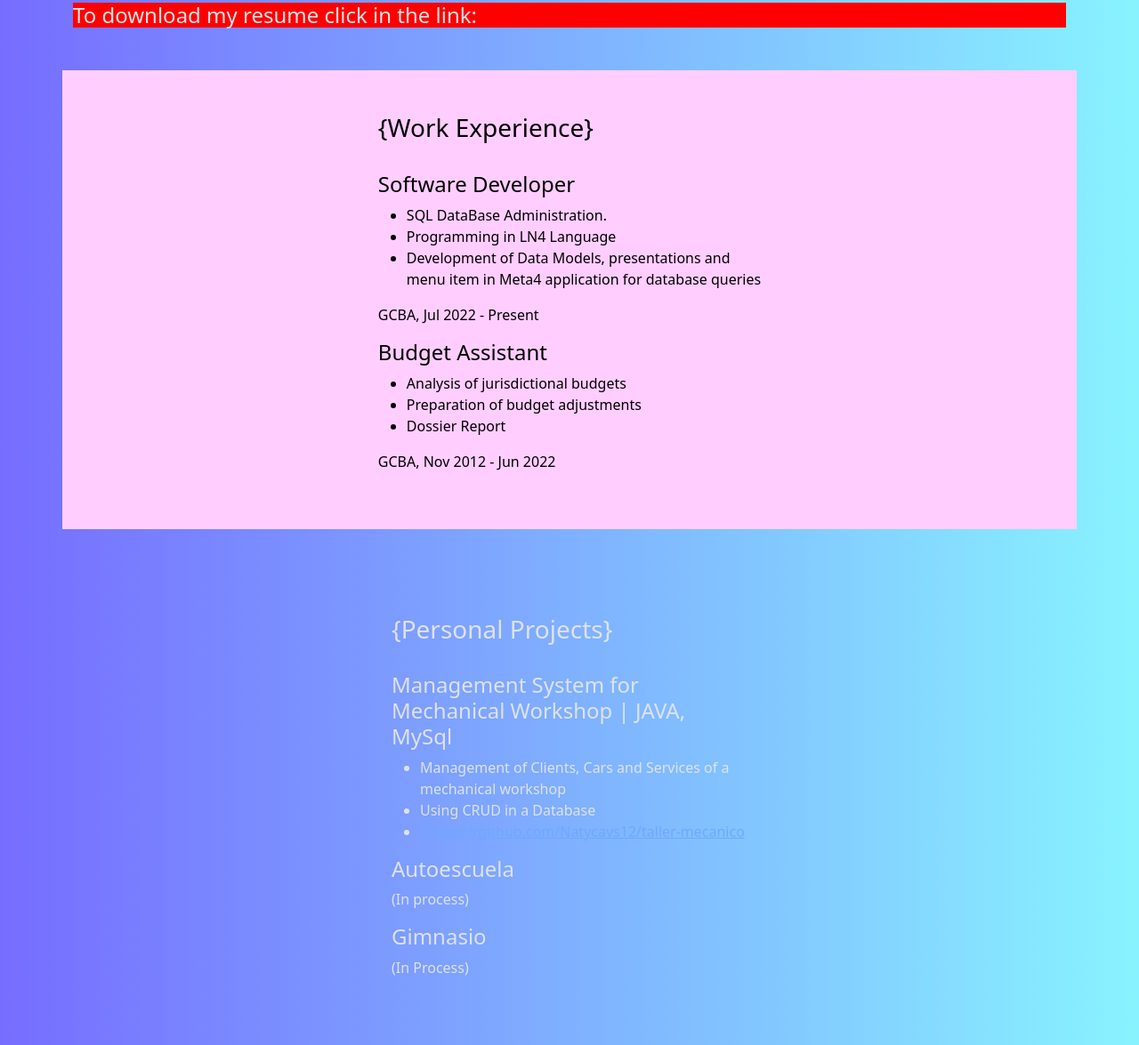
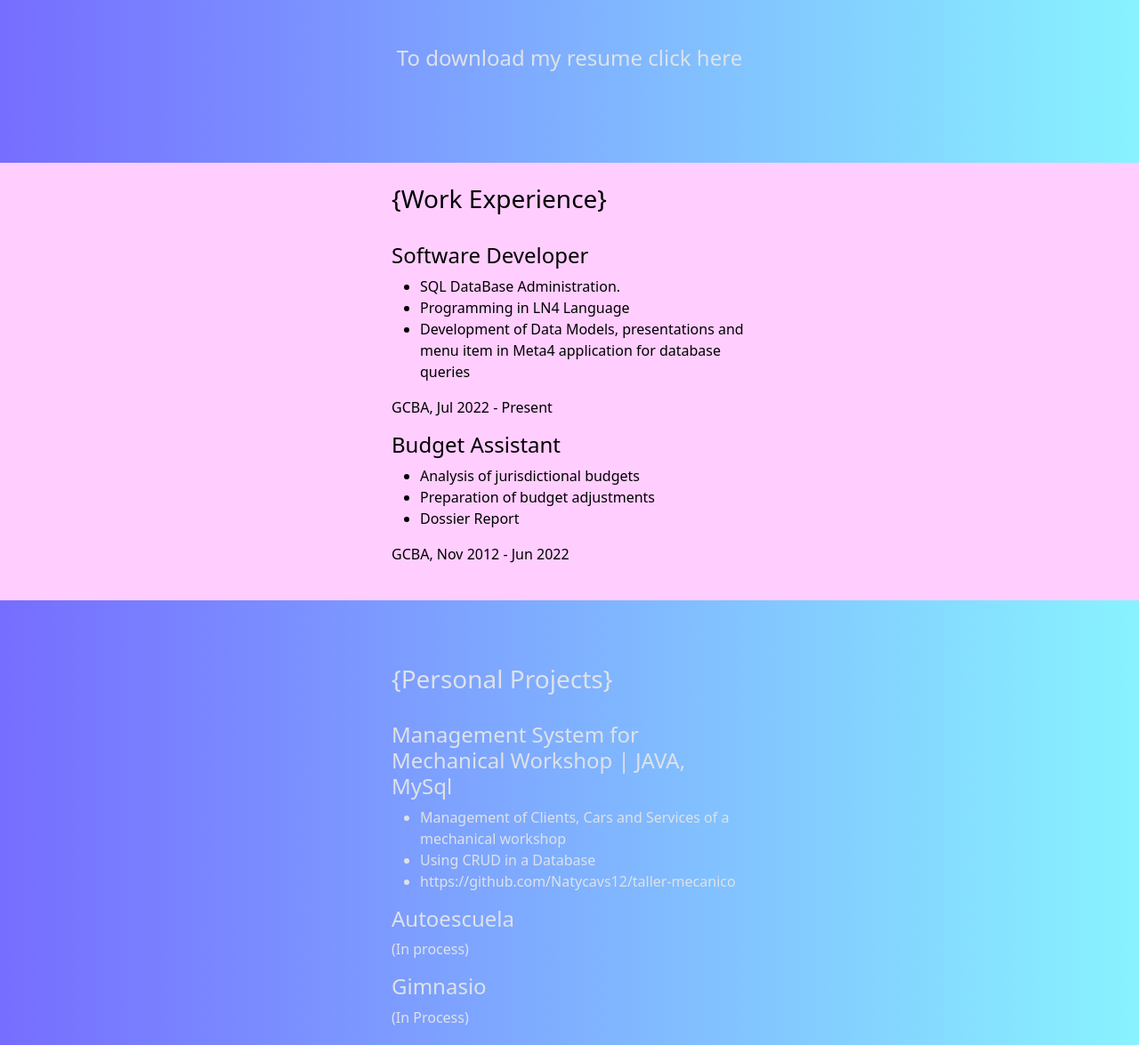
Before and after one commit to Natycavs12/portfolio, a plain HTML site: page index.html in a window 1280 px wide. Shown: the part 575-1750 px from the top of the page at 89% size. Drawn offline with nearby package versions, Linux system fonts and the light colour scheme.

Commit message:
arreglos varios

```diff
--- a/index.html
+++ b/index.html
@@ -59,18 +59,11 @@
 
     <div class="container py-5 my-5 ">
     <section class="row presentation hstack rounded-3 flex-lg-row" id="presentation">
-        <!-- <div class="photo col-sm-12 order-sm-1 col-md-6 p-md-3"> -->
-        <!-- <div class="photo p-4 col-lg-5 ">  -->
-        <!-- <div class="photo p-4 p-md-4 m-e-4 col-lg-6 "> -->
         <div class="photo p-4 p-md-4 m-e-4 col-lg-6 d-flex align-items-center justify-content-center">
             <img src="/src/pres.jpg" class="rounded-3 ">
         </div>
 
-        <!-- <div class="aboutme col-sm-12 order-sm-2 ps-md-5 col-md-6 "> -->
-        <!-- <div class="aboutme p-4 col-lg-6 "> -->
         <div class="aboutme p-4 col-lg-6 d-flex flex-column align-items-center justify-content-center">
-        <!-- <div class="aboutme p-4 col-lg-6 d-flex flex-column align-items-center"> -->
-            <!-- <div class="d-flex flex-column align-items-center justify-content-center"> -->
                 <div>
             <h4>Hello there! I am</h4>
             <h1>Natalia Belén Barrón</h1>
@@ -177,16 +170,19 @@
     </section>
 </div><!-- cierra div .container-->
 
-<div class="container ">
-    <section class="download my-5" id="download">
-        <h4>To download my resume click in the link:
+<div>
+    <section class="my-5 py-5 d-flex justify-content-center">
+        <div class="cont_resume">
+        <h4>To download my resume click
+            <a href="https://drive.google.com/file/d/1HKId56Zrymh0dte3MSP2onkw-tnBlaYS/view?usp=sharing"
+            target="_blank" class="no-deco">here</a>
         </h4>
+    </div>
     </section>
 </div>
 
-<!-- <div class="container ms-0 ps-0 min-vw-100"> -->
-<div class="container px-0 ">
-    <section class="work_experience my-5 py-5 d-flex justify-content-center " id="work_experience">
+<div>
+    <section class="work_experience p-4 p-md-4 my-5 py-5 d-flex justify-content-center" id="work_experience">
         <div class="cont_work_exp">
         <h3>{Work Experience}</h3>
         <br>
@@ -194,7 +190,7 @@
         <ul>
             <li>SQL DataBase Administration.</li>
             <li>Programming in LN4 Language</li>
-            <li>Development of Data Models, presentations and <br>
+            <li>Development of Data Models, presentations and
                 menu item in Meta4 application for database queries</li>
         </ul>
         <p>GCBA, Jul 2022 - Present</p>
@@ -210,8 +206,8 @@
     </section>
 </div>
 
-<div class="container   ">
-    <section class="portfolio my-5 py-5 d-flex justify-content-center " id="portfolio">
+<div>
+    <section class="my-5 py-5 p-4 p-md-4 d-flex justify-content-center" id="portfolio">
         <div class="cont_portfolio">
         <h3>{Personal Projects}</h3>
         <br>
@@ -219,7 +215,8 @@
         <ul>
             <li>Management of Clients, Cars and Services of a mechanical workshop</li>
             <li>Using CRUD in a Database</li>
-            <li><a href="https://github.com/Natycavs12/taller-mecanico" target="_blank">• https://github.com/Natycavs12/taller-mecanico</a></li>
+            <li><a href="https://github.com/Natycavs12/taller-mecanico" target="_blank" class="no-deco">
+                https://github.com/Natycavs12/taller-mecanico</a></li>
         </ul>
 
         <h4>Autoescuela</h4>
@@ -230,9 +227,9 @@
     </section>
 </div>
 
-<div class="container px-0 cont_education">
-    <section class="education my-5 py-5 ps-5 d-flex justify-content-center " id="education">
-        <div>
+<div>
+    <section class="education my-5 py-5 d-flex justify-content-center" id="education">
+        <div class="cont_education">
         <h3>{Education}</h3>
         <br>
         <h4>INSPT</h4>
@@ -250,9 +247,10 @@
     </section>
 </div>
 
-<div class="container cont_lang">
-    <section class="languages my-5 py-5 d-flex justify-content-center " id="languages">
-        <div>
+<div>
+    <section class="my-5 py-5 d-flex justify-content-center" id="languages">
+        <div class="cont_language">
+
         <h3>{Languages}</h3>
         <br>
 
@@ -265,10 +263,10 @@
     </section>
 </div>
 
-<!-- <div class="container ps-0 min-vw-100 m-auto"> -->
-<div class="container px-0 cont_tech">
-    <section class="technologies mt-5 py-5 d-flex justify-content-center " id="technologies">
-        <div>
+<div>
+    <section class="technologies my-5 py-5 p-4 p-md-4 d-flex justify-content-center" id="technologies">
+        <div class="cont_tech">
+
         <h3>{Technologies}</h3>
         <br>
         <ul>
--- a/nop/styles - copia.css
+++ b/nop/styles - copia.css
@@ -14,24 +14,9 @@ header.abajo{
     background: #000;
 }
 
-.presentation{
-    color: black;
-    background: rgb(255, 206, 255);
-}
-
-/* .download{
-    background: red;
-} */
-.work_experience{
-    background: rgb(255, 206, 255);
-    color: #000;
-}
-
-.education{
-    background: rgb(255, 206, 255);
-    color: #000;
-}
-
+.presentation,
+.work_experience,
+.education,
 .technologies{
     background: rgb(255, 206, 255);
     color: #000;
@@ -61,26 +46,14 @@ ul.basic_info li{
     list-style-type: none;
 }
 
-.cont_work_exp{
+.cont_work_exp,
+.cont_portfolio,
+.cont_tech,
+.cont_resume,
+.cont_language,
+.cont_education
+{
     max-width: 400px;
     margin-left: auto;
     margin-right: auto;
 }
-
-.cont_portfolio{
-    max-width: 400px;
-    margin-left: auto;
-    margin-right: auto;
-}
-
-.cont_tech{
-    max-width: 400px;
-    margin-left: auto;
-    margin-right: auto;
-}
-
-.cont_resume{
-    max-width: 500px;
-    margin-left: auto;
-    margin-right: auto;
-}
--- a/src/styles.css
+++ b/src/styles.css
@@ -1,81 +1,62 @@
-html{
+html {
     scroll-behavior: smooth;
 }
 
-body{
+body {
     background: -webkit-linear-gradient(left, #766DFF, #88F3FF);
 }
 
-section[id]{
+section[id] {
     scroll-margin-top: 100px;
 }
 
-header.abajo{
+header.abajo {
     background: #000;
 }
 
-.presentation{
-    color: black;
-    background: rgb(255, 206, 255);
+.no-deco {
+    text-decoration: none;
+    color: var(--bs-heading-color);
 }
 
-.download{
-    background: red;
-}
-.work_experience{
+.presentation,
+.work_experience,
+.education,
+.technologies {
     background: rgb(255, 206, 255);
     color: #000;
 }
 
-.education{
-    background: rgb(255, 206, 255);
-    color: #000;
-}
-
-.technologies{
-    background: rgb(255, 206, 255);
-    color: #000;
-}
-
-.photo{
+.photo {
     display: flex;
     max-height: 80vh;
 }
 
-.photo img{
+.photo img {
     max-height: 70vh;
 }
 
-.aboutme{
+.aboutme {
     text-align: justify;
     vertical-align: middle;
     align-self: center;
     max-width: 500px;
 }
 
-.data{
+.data {
     display: inline;
 }
 
-ul.basic_info li{
+ul.basic_info li {
     list-style-type: none;
 }
 
-/* .cont_work_exp,
+.cont_work_exp,
 .cont_portfolio,
-.cont_education,
-.cont_lang,
-.cont_tech{
-    width: 400px;
-} */
-
-.cont_work_exp{
-    max-width: 500px;
-    margin-left: auto;
-    margin-right: auto;
-}
-
-.cont_portfolio{
+.cont_tech,
+.cont_resume,
+.cont_language,
+.cont_education {
     max-width: 400px;
     margin-left: auto;
     margin-right: auto;
```
Also changed, not shown: 1 other file.
